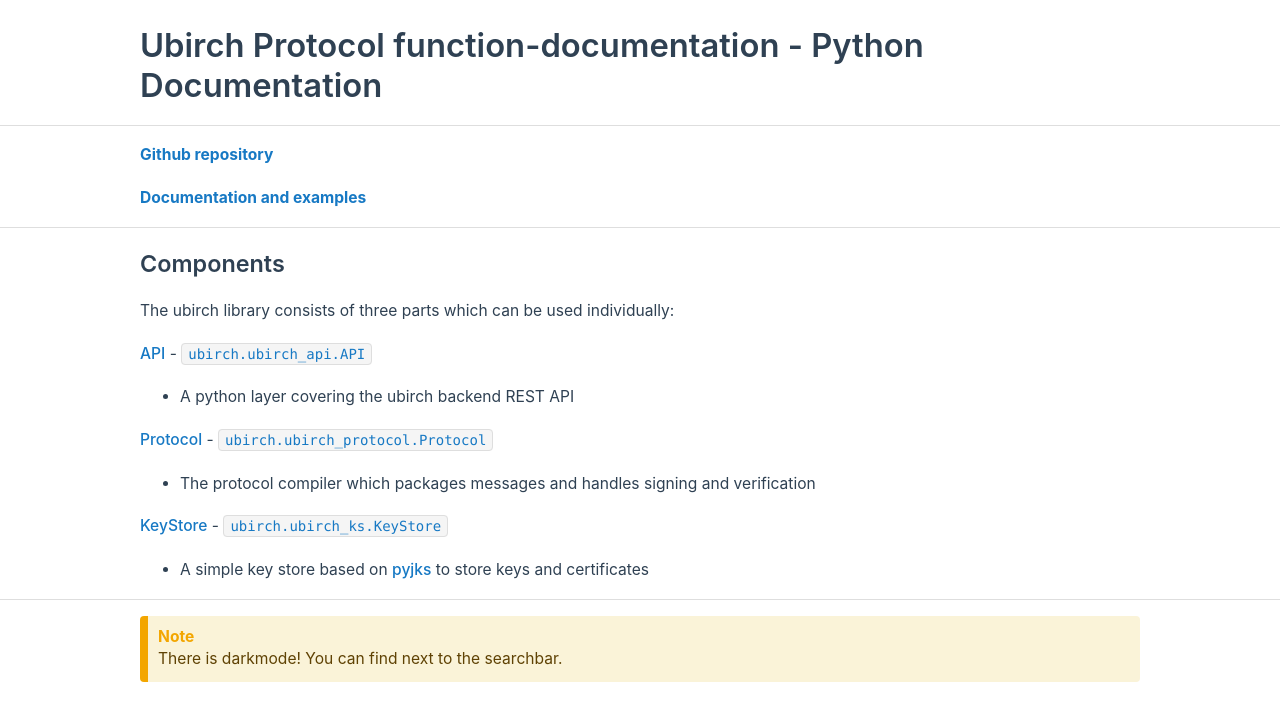
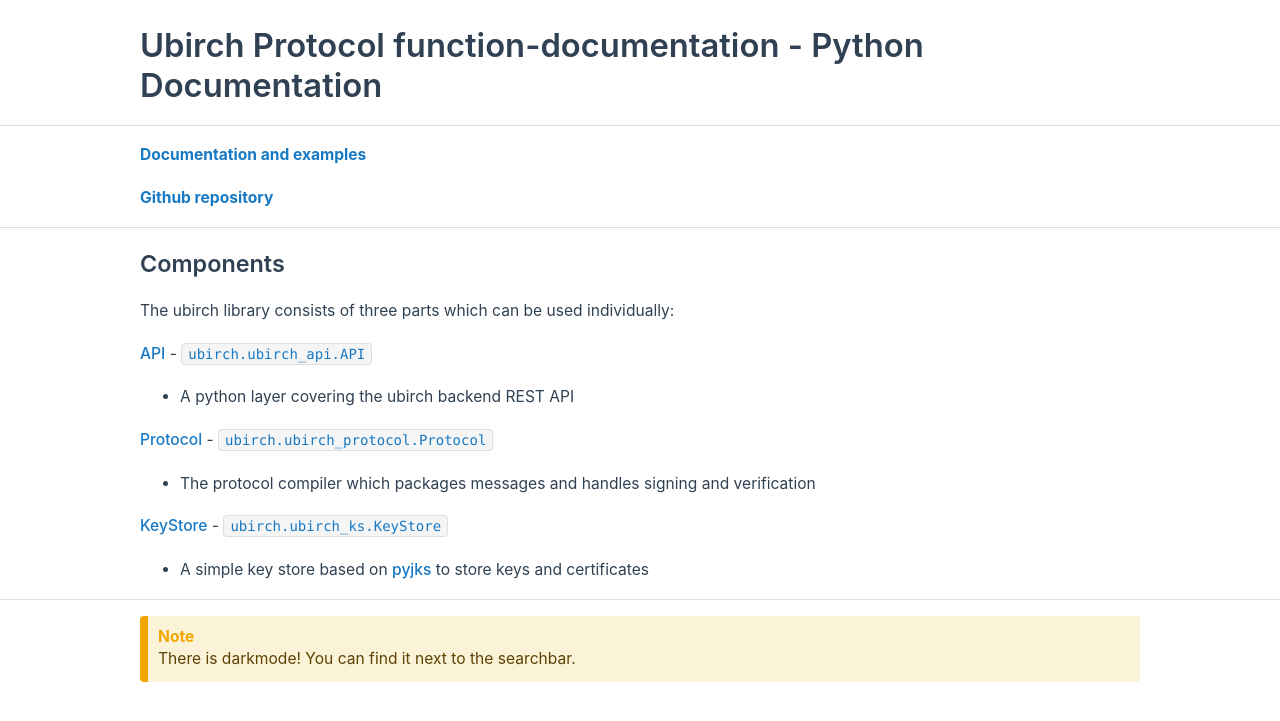
Before and after one commit to ubirch/function_documentation, a plain HTML site: page ubirch-github-pages-testing/index.html in a window 1280 px wide. Shown: the part 67-788 px from the top of the page. Drawn offline with Linux system fonts and the light colour scheme.

Commit message:
deploy: ubirch/ubirch-github-pages-testing@655cd731d1e9e9157369b036998117da0fcad7c3

```diff
--- a/ubirch-github-pages-testing/index.html
+++ b/ubirch-github-pages-testing/index.html
@@ -93,8 +93,8 @@ $(function() {
 </div><!--header-->
 <div class="contents">
 <div class="textblock"><p><a class="anchor" id="md_MainPage"></a></p>
+<p><a href="https://developer.ubirch.com/ubirch-protocol-python/"><b>Documentation and examples</b></a></p>
 <p><a href="https://github.com/ubirch/ubirch-protocol-python/tree/ecdsa-betterReadMe"><b>Github repository</b></a></p>
-<p><a href="https://github.com/ubirch/ubirch-protocol-python/blob/ecdsa-betterReadMe/docs/index.md"><b>Documentation and examples</b></a></p>
 <hr  />
 <h2><a class="anchor" id="autotoc_md1"></a>
 Components</h2>
@@ -112,7 +112,7 @@ Components</h2>
 <li>A simple key store based on <a href="https://pypi.org/project/pyjks/">pyjks</a> to store keys and certificates</li>
 </ul>
 <hr  />
-<dl class="section note"><dt>Note</dt><dd>There is darkmode! You can find next to the searchbar. </dd></dl>
+<dl class="section note"><dt>Note</dt><dd>There is darkmode! You can find it next to the searchbar. </dd></dl>
 </div></div><!-- PageDoc -->
 </div><!-- contents -->
 <!-- HTML footer for doxygen 1.9.3-->
```
